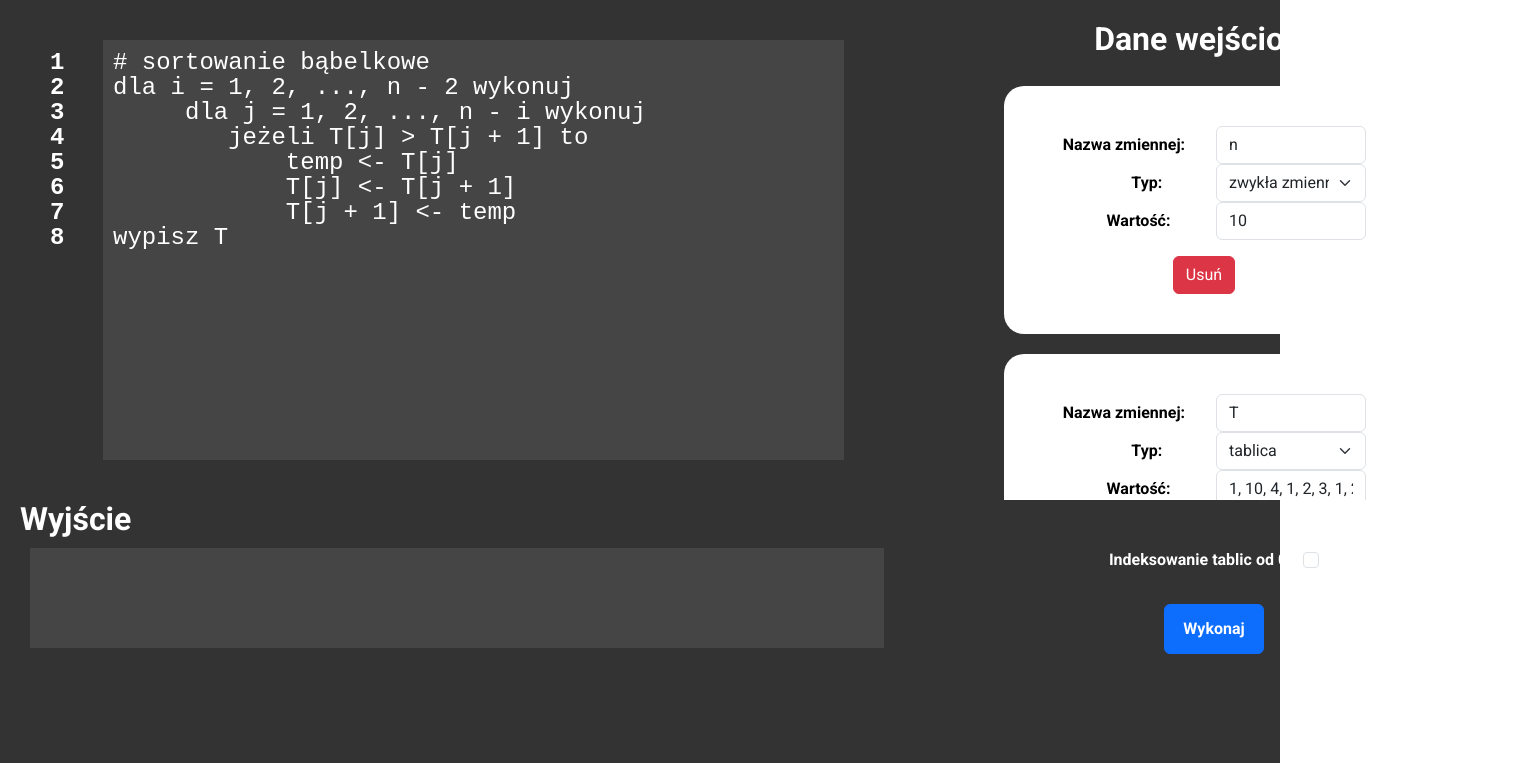
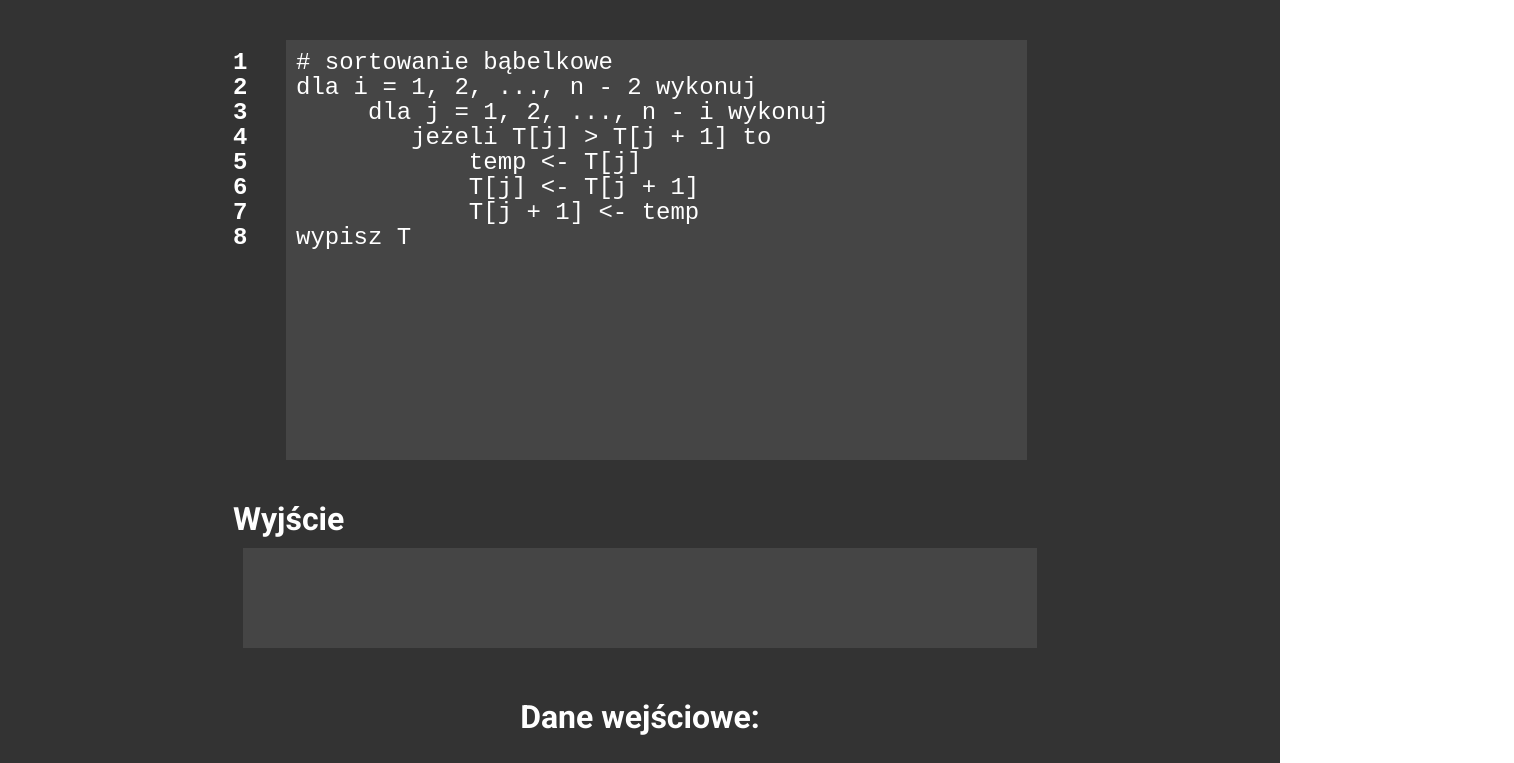
Before and after one commit to DallogFheir/pseudokoder-web, a React (Create React App) app: page / in a window 1280 px wide. Shown: the top 763 px of the page, 1514 px wide, since content can reach past the window. Built offline with nearby package versions, Linux system fonts and the light colour scheme.

Commit message:
small fixes to layout

```diff
--- a/src/App.css
+++ b/src/App.css
@@ -1,10 +1,11 @@
 .container-main {
-  height: 100%;
+  min-height: 100%;
   background-color: #333;
   color: white;
   font-family: Roboto, sans-serif;
   display: flex;
-  justify-content: space-between;
+  justify-content: space-evenly;
+  flex-wrap: wrap;
 }
 
 .container-side {
--- a/src/App.js
+++ b/src/App.js
@@ -137,7 +137,7 @@ wypisz T`
         </div>
         <div className="container-misc">
           <button
-            className="mt-4 btn btn-primary btn-execute fw-bold"
+            className="my-4 btn btn-primary btn-execute fw-bold"
             type="button"
             onClick={execute}
           >
--- a/src/components/CodeEditor.css
+++ b/src/components/CodeEditor.css
@@ -34,3 +34,9 @@
   outline: none;
   resize: none;
 }
+
+@media screen and (max-width: 920px) {
+  .editor-textarea {
+    width: 20em;
+  }
+}
--- a/src/components/Output.css
+++ b/src/components/Output.css
@@ -1,5 +1,5 @@
 .container-output {
-  margin: 0 20px;
+  margin: 0 50px;
   max-width: 900px;
   max-height: 300px;
 }
--- a/src/components/Variables.css
+++ b/src/components/Variables.css
@@ -1,8 +1,8 @@
 .container-variables {
-  margin: 0 50px;
+  margin: 20px auto;
   padding: 20px;
   width: 500px;
-  height: 500px;
+  height: 460px;
   text-align: center;
   overflow-y: hidden;
 }
--- a/src/components/Variables.js
+++ b/src/components/Variables.js
@@ -16,7 +16,7 @@ function Variables({ variables, setVariables }) {
           />
         ))}
         <button
-          className="mt-3 btn btn-success"
+          className="my-3 btn btn-success"
           type="button"
           onClick={() =>
             setVariables((prevState) => [
```
